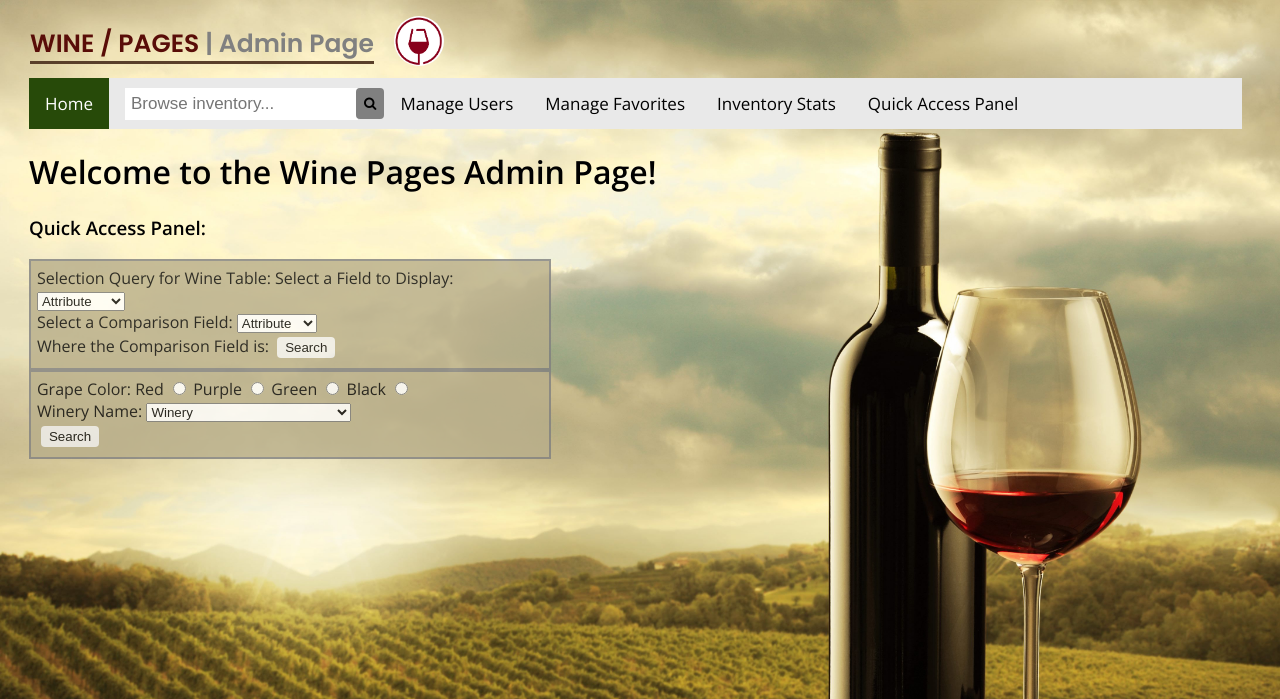
After one commit to AlanSPAGHETTI/CPSC_304_WINE_PAGES, a PHP site: page /uiQuickAccess.php in a window 1280 px wide. The commit adds this page. Shown: the top 699 px of the page. Run offline with PHP 8.4, Linux system fonts and the light colour scheme.

Commit message:
Updated Header

```diff
--- a/winePagesUI/add_favorite.php
+++ b/winePagesUI/add_favorite.php
@@ -29,6 +29,7 @@ $result = mysqli_query($conn, $sql);
     <a href="uiRegistration.php">Manage Users</a>
     <a href="uiFavourite.php">Manage Favorites</a>
     <a href="uiInventory.php">Inventory Stats</a>
+    <a href="uiQuickAccess.php">Quick Access Panel</a>
 </div>
 <h1 class="FormTitle">Customer Favourites!</h1>
 
--- a/winePagesUI/delete_customers.php
+++ b/winePagesUI/delete_customers.php
@@ -31,6 +31,7 @@
   <a href="uiRegistration.php">Manage Users</a>
   <a href="uiFavourite.php">Manage Favorites</a>
   <a href="uiInventory.php">Inventory Stats</a>
+  <a href="uiQuickAccess.php">Quick Access Panel</a>
 </div>
 <?php
 if ($resultCheck == 0) {
--- a/winePagesUI/delete_customers_landing.php
+++ b/winePagesUI/delete_customers_landing.php
@@ -28,6 +28,7 @@
   <a href="uiRegistration.php">Manage Users</a>
   <a href="uiFavourite.php">Manage Favorites</a>
   <a href="uiInventory.php">Inventory Stats</a>
+  <a href="uiQuickAccess.php">Quick Access Panel</a>
 </div>
 
 
--- a/winePagesUI/insert_customers.php
+++ b/winePagesUI/insert_customers.php
@@ -33,6 +33,7 @@
   <a href="uiRegistration.php">Manage Users</a>
   <a href="uiFavourite.php">Manage Favorites</a>
   <a href="uiInventory.php">Inventory Stats</a>
+  <a href="uiQuickAccess.php">Quick Access Panel</a>
 </div>
 <?php
 if ($resultCheck > 0) {
--- a/winePagesUI/insert_customers_landing.php
+++ b/winePagesUI/insert_customers_landing.php
@@ -28,6 +28,7 @@
   <a href="uiRegistration.php">Manage Users</a>
   <a href="uiFavourite.php">Manage Favorites</a>
   <a href="uiInventory.php">Inventory Stats</a>
+  <a href="uiQuickAccess.php">Quick Access Panel</a>
 </div>
 <h1 class="FormTitle">Add New User</h1>
 	<form class="Search2" id="Registration" action="insert_customers.php" method="post">
--- a/winePagesUI/searchbox_results.php
+++ b/winePagesUI/searchbox_results.php
@@ -30,6 +30,7 @@
   <a href="uiRegistration.php">Manage Users</a>
   <a href="uiFavourite.php">Manage Favorites</a>
   <a href="uiInventory.php">Inventory Stats</a>
+  <a href="uiQuickAccess.php">Quick Access Panel</a>
 </div>
 	<h1>Your Search Results For: <?php echo "'" . "$keyword" . "'"; ?></h1>
 <?php if ($resultCheck == 0)
--- a/winePagesUI/uiAdmin.php
+++ b/winePagesUI/uiAdmin.php
@@ -22,6 +22,7 @@
   <a href="uiRegistration.php">Customer Registration</a>
   <a href="uiFavourite.php">Favourites</a>
   <a href="uiAdmin.php">Administrator's Page</a>
+  <a href="uiQuickAccess.php">Quick Access Panel</a>
 </div>
 <h1 class="FormTitle">Query [Admins Only]</h1>
 	<form class="RegistrationForm" id="Registration">
--- a/winePagesUI/uiInventory.php
+++ b/winePagesUI/uiInventory.php
@@ -22,6 +22,7 @@
   <a href="uiRegistration.php">Manage Users</a>
   <a href="uiFavourite.php">Manage Favorites</a>
   <a href="uiInventory.php">Inventory Stats</a>
+  <a href="uiQuickAccess.php">Quick Access Panel</a>
 </div>
 <h1 class="FormTitle">Query [Admins Only]</h1>
 	<form class="RegistrationForm" id="Registration">
--- /dev/null
+++ b/winePagesUI/uiQuickAccess.php
@@ -0,0 +1,89 @@
+<!DOCTYPE html>
+<html>
+<head>
+	<title>The Wine Pages</title>
+	<link href="https://fonts.googleapis.com/css?family=Poppins:400,600&display=swap" rel="stylesheet">
+	<link href="https://fonts.googleapis.com/css?family=Open+Sans:400,600&display=swap" rel="stylesheet">
+	<link rel="stylesheet" href="https://cdnjs.cloudflare.com/ajax/libs/font-awesome/4.7.0/css/font-awesome.min.css">
+	<link rel="stylesheet" type="text/css" href="winePagesUI.css">
+	<link rel="icon" type="image/ico" href="logo.png" />
+</head>
+<body>
+	<div class="header">
+	<p><span>Wine / Pages <span>| Admin Page</span><span><img src="logo.png"></p>
+    </div>
+  <div class="topnav">
+  <a class="active" href="index.php">Home</a>
+  <form class="searchbox" id="searchbox" action="searchbox_results.php" method="post">
+  	<input name="search_keyword" type="text" placeholder="Browse inventory...">
+  	<button type="submit"><i class="fa fa-search"></i></button>
+  </form>
+  <a href="uiRegistration.php">Manage Users</a>
+  <a href="uiFavourite.php">Manage Favorites</a>
+  <a href="uiInventory.php">Inventory Stats</a>
+   <a href="uiQuickAccess.php">Quick Access Panel</a>
+</div>
+
+<h1 class="FormTitle">Welcome to the Wine Pages Admin Page!</h1>
+
+<h3>Quick Access Panel:</h3>
+
+	<form class="Search2" id="AlternateSearch">
+
+		<div>
+			Selection Query for Wine Table:
+			<label for="FieldOne">Select a Field to Display:</label>
+			<select name="FieldOne" required>
+				<option value="" disable selected>Attribute</option>
+				<option value="WineID">WineID</option>
+				<option value="WineryID">WineryID</option>
+				<option value="WineryName">WineName</option>
+				<option value="WineYear">WineYear</option>
+				<option value="WineCost">WineCost</option>
+				<option value="WineABV">WineABV</option>
+			</select>
+		</div>
+		<div>
+			<label for="FieldTwo">Select a Comparison Field:</label>
+			<select name="FieldTwo">
+				<option value="" disable selected>Attribute</option>
+				<option>WineID</option>
+				<option>WineryID</option>
+				<option>WineYear</option>
+				<option>WineCost</option>
+				<option>WineABV</option>
+			</select>
+		</div>
+		Where the Comparison Field is:
+
+		<button>Search</button>
+	</form>
+
+	<form class="Search2" id="AlternateSearch">
+
+		<div>
+			Grape Color:
+			<label for="Red">Red</label>
+			<input id="Red" type="radio" name="Color" value="Red" required>
+			<label for="Purple">Purple</label>
+			<input id="Purple" type="radio" name="Color" value="Purple" required>
+			<label for="Green">Green</label>
+			<input id="Green" type="radio" name="Color" value="Green" required>
+			<label for="Black">Black</label>
+			<input id="Black" type="radio" name="Color" value="Black" required>
+		</div>
+		<div>
+			<label for="WineryName">Winery Name:</label>
+			<select name="WineryName">
+				<option>Winery</option>
+				<option>St. Hubertus & Oak Bay Estate</option>
+				<option>Gehringer Brothers Estate</option>
+				<option>King Estate Suppliers</option>
+				<option>The Durell Vineyard</option>
+				<option>Chateau Montelena Estate</option>
+			</select>
+		</div>
+		<button>Search</button>
+	</form>
+</body>
+</html>
--- a/winePagesUI/uiRegistration.php
+++ b/winePagesUI/uiRegistration.php
@@ -28,6 +28,7 @@
   <a href="uiRegistration.php">Manage Users</a>
   <a href="uiFavourite.php">Manage Favorites</a>
   <a href="uiInventory.php">Inventory Stats</a>
+  <a href="uiQuickAccess.php">Quick Access Panel</a>
 </div>
 <h1 class="FormTitle">User Management Control Panel</h1>
 	<form class="Search3" id="Registration" action="insert_customers_landing.php" method="post">
--- a/winePagesUI/update_customers.php
+++ b/winePagesUI/update_customers.php
@@ -14,8 +14,6 @@
 	}
 	mysqli_query($conn, $sql);
 	$sql_verify = "SELECT * FROM CUSTOMER WHERE CustomerID=$customerID;";
-	//$result = mysqli_query($conn, $sql_verify);
-	//$resultCheck = mysqli_num_rows($result);
 	$resultCheck = 1;
 ?>
 <!DOCTYPE html>
@@ -41,6 +39,7 @@
   <a href="uiRegistration.php">Manage Users</a>
   <a href="uiFavourite.php">Manage Favorites</a>
   <a href="uiInventory.php">Inventory Stats</a>
+  <a href="uiQuickAccess.php">Quick Access Panel</a>
 </div>
 <?php
 
--- a/winePagesUI/update_customers_landing.php
+++ b/winePagesUI/update_customers_landing.php
@@ -28,6 +28,7 @@
   <a href="uiRegistration.php">Manage Users</a>
   <a href="uiFavourite.php">Manage Favorites</a>
   <a href="uiInventory.php">Inventory Stats</a>
+  <a href="uiQuickAccess.php">Quick Access Panel</a>
 </div>
 <h1 class="FormTitle">Update User Information</h1>
 	<form class="Search2" id="Registration" action="update_customers.php" method="post">
```
Also changed, not shown: winePagesUI/index.php (+2 -26 lines).
